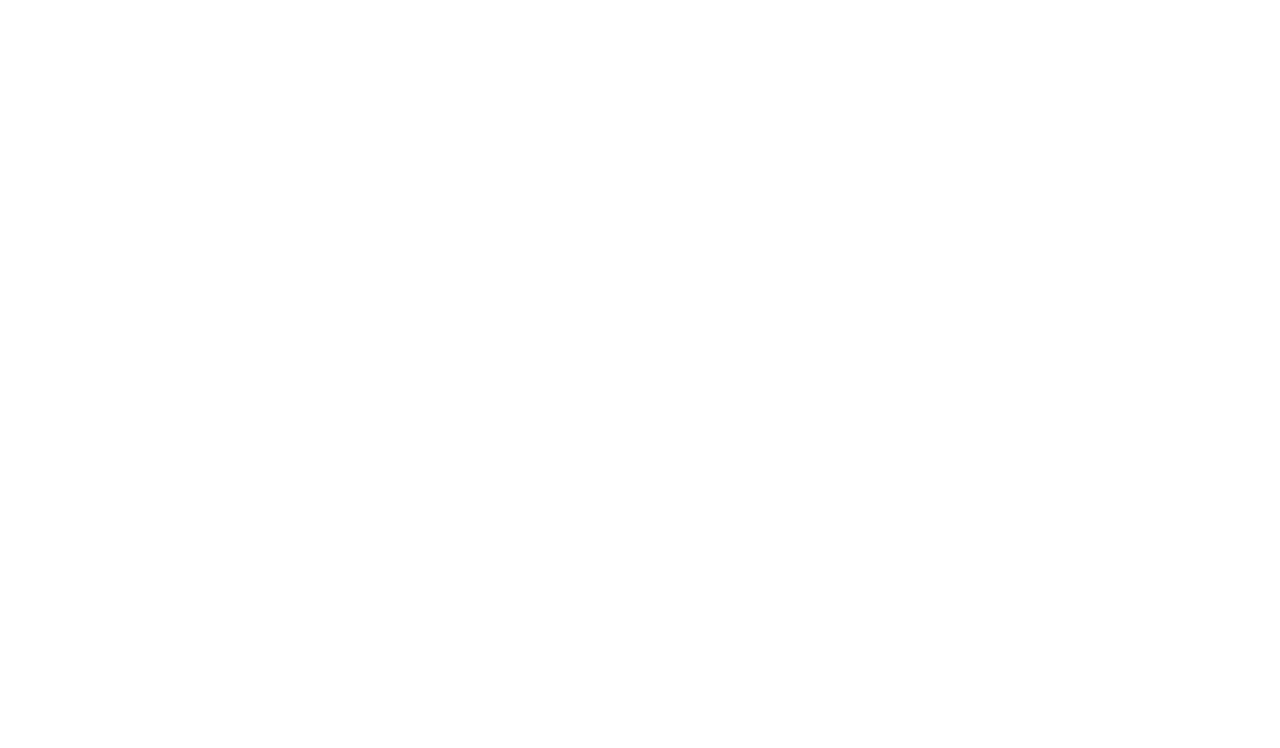
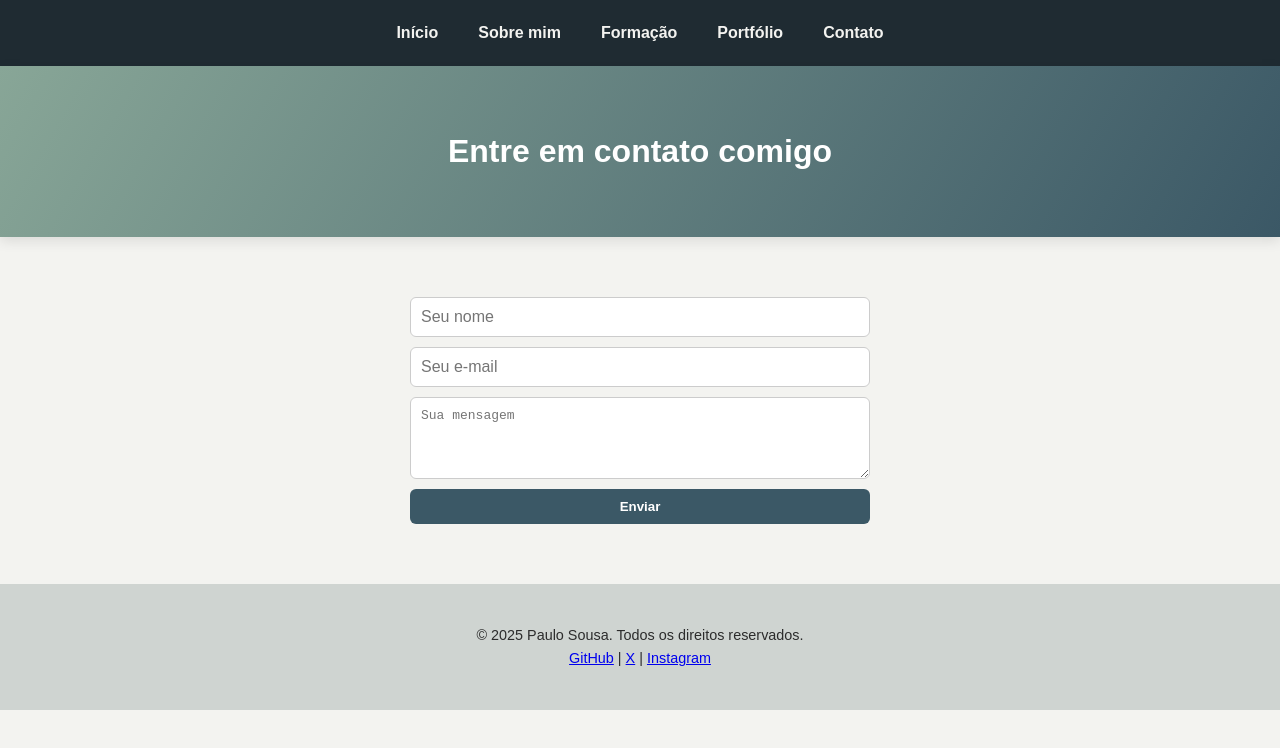
Before and after one commit to henriqueehcs/Faculdade, a plain HTML site: page Trabalho/contato.html in a window 1280 px wide. Drawn offline with Linux system fonts and the light colour scheme.

Commit message:
criei o contato e atualizei o css

```diff
--- a/Trabalho/contato.html
+++ b/Trabalho/contato.html
@@ -0,0 +1,43 @@
+<!DOCTYPE html>
+<html lang="pt-br">
+<head>
+  <meta charset="UTF-8" />
+  <meta name="viewport" content="width=device-width, initial-scale=1.0"/>
+  <title>Contato - Paulo</title>
+  <link rel="stylesheet" href="style.css" />
+</head>
+<body>
+
+  <nav>
+    <ul>
+      <li><a href="index.html">Início</a></li>
+      <li><a href="sobre.html">Sobre mim</a></li>
+      <li><a href="formacao.html">Formação</a></li>
+      <li><a href="portfolio.html">Portfólio</a></li>
+      <li><a href="contato.html">Contato</a></li>
+    </ul>
+  </nav>
+
+  <header>
+    <h1>Entre em contato comigo</h1>
+  </header>
+
+<section>
+  <form class="form-contato">
+    <input type="text" placeholder="Seu nome" required autocomplete="additional-name">
+    <input type="email" placeholder="Seu e-mail" required>
+    <textarea rows="4" placeholder="Sua mensagem" required></textarea>
+    <button type="submit">Enviar</button>
+  </form>
+</section>
+ <footer>
+  <p>&copy; 2025 Paulo Sousa. Todos os direitos reservados.</p>
+
+  <div class="redes-sociais">
+    <a href="https://github.com/henriqueehcs" target="_blank">GitHub</a> |
+    <a href="https://x.com/henriqueehcs" target="_blank">X<a> |
+    <a href="https://www.instagram.com/henriqueehcs" target="_blank">Instagram</a>
+  </div>
+</footer>
+</body>
+</html>
--- a/Trabalho/style.css
+++ b/Trabalho/style.css
@@ -117,6 +117,32 @@ section {
   text-align: center;
   padding: 40px 20px;
 }
+/* parte formulario*/
+.form-contato {
+  max-width: 500px;
+  margin: 0 auto;
+  display: grid;
+  gap: 10px;
+  padding: 20px;
+}
+
+.form-contato input,
+.form-contato textarea {
+  padding: 10px;
+  border: 1px solid #ccc;
+  border-radius: 6px;
+  font-size: 1em;
+}
+
+.form-contato button {
+  padding: 10px;
+  background-color: #3b5866;
+  color: white;
+  border: none;
+  border-radius: 6px;
+  font-weight: bold;
+  cursor: pointer;
+}
 
 /* rodapé */
 footer {
```
Also changed, not shown: Trabalho/formacao.html (+9 -3 lines), Trabalho/index.html (+10 -4 lines), Trabalho/portfolio.html (+3 -3 lines), Trabalho/sobremim.html (+10 -4 lines).
